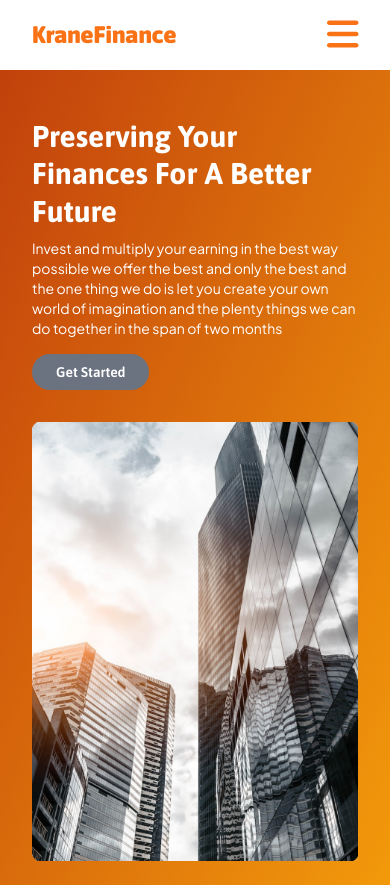
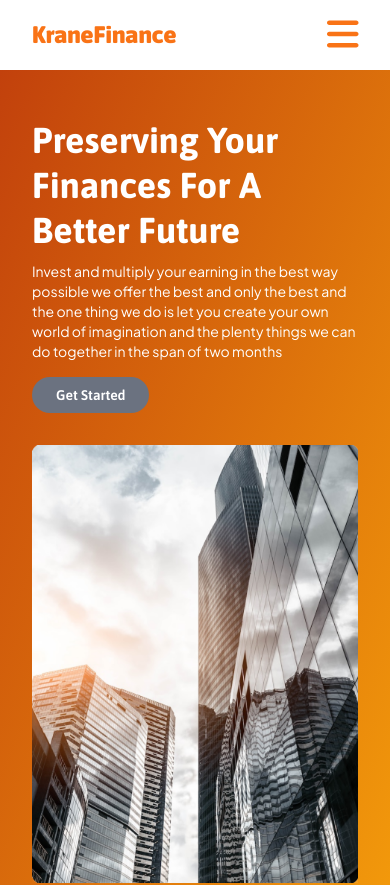
Before and after one commit to Coolhands-frank/Investment-Site, a Next.js app: page / in a window 390 px wide. Shown: the top 885 px of the page. Built offline with nearby package versions, Linux system fonts and the light colour scheme.

Commit message:
text size update

```diff
--- a/app/components/Hero.js
+++ b/app/components/Hero.js
@@ -10,7 +10,7 @@ export default function Hero(){
 
             <div className="relative z-3 px-8 lg:px-20 pt-12 md:pt-20 pb-28 md:pb-44 lg:pb-56 flex flex-col md:flex-row lg:justify-between items-center lg:space-x-2">
                 <div className="lg:w-2/3 md:mr-4 text-white flex flex-col">
-                    <div className="tracking-normal md:tracking-wide font-bold leading-tight md:leading-tight lg:leading-snug text-3xl md:text-4xl lg:text-6xl">
+                    <div className="tracking-normal md:tracking-wide font-bold leading-tight md:leading-tight lg:leading-snug text-4xl lg:text-6xl">
                         <h1 className="capitalize ">Preserving your finances for a better future</h1>
                     </div>
                     <div className={`${plus_jakarta_sans.className} mt-2 mb-4 md:mt-4 md:mb-8 lg:mt-8 lg:mb-14`}>
```
